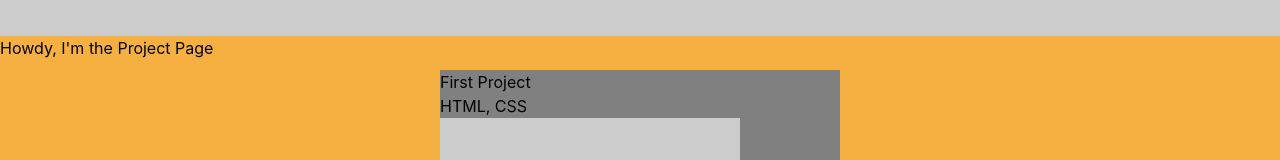
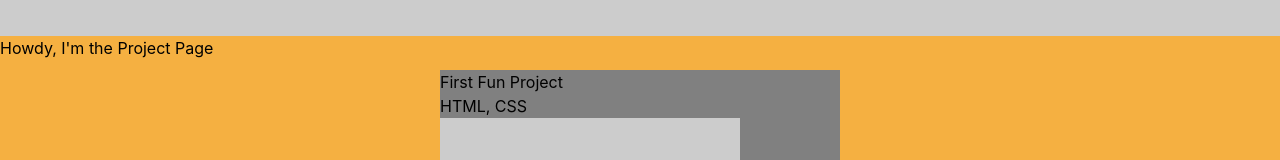
Before and after one commit to brett-ranieri/web-port-react, a React (Create React App) app: page / in a window 1280 px wide. Shown: the part 364-524 px from the top of the page. Built offline with nearby package versions, Linux system fonts and the light colour scheme.

Commit message:
restructure data

```diff
--- a/src/components/ProjectPage.js
+++ b/src/components/ProjectPage.js
@@ -1,34 +1,12 @@
 import React from "react";
 import ProjectCard from "./ProjectCard";
+import { data } from "../projectData";
 
 const ProjectPage = () => {
-	const projects = [
-		{
-			name: "First Project",
-			languages: "HTML, CSS",
-			number: 1,
-		},
-		{
-			name: "Second Project",
-			languages: "JavaScript",
-			number: 2,
-		},
-		{
-			name: "Third Project",
-			languages: "React",
-			number: 3,
-		},
-		{
-			name: "Third Project",
-			languages: "React",
-			number: 4,
-		},
-	];
-
 	return (
 		<div className='project'>
 			<h1>Howdy, I'm the Project Page</h1>
-			{projects.map((project) => (
+			{data.map((project) => (
 				<ProjectCard
 					project={project}
 					key={project.number}
--- /dev/null
+++ b/src/projectData.js
@@ -0,0 +1,22 @@
+export const data = [
+	{
+		name: "First Fun Project",
+		languages: "HTML, CSS",
+		number: 1,
+	},
+	{
+		name: "Second Project",
+		languages: "JavaScript",
+		number: 2,
+	},
+	{
+		name: "Third Project",
+		languages: "React",
+		number: 3,
+	},
+	{
+		name: "Third Project",
+		languages: "React",
+		number: 4,
+	},
+];
```
